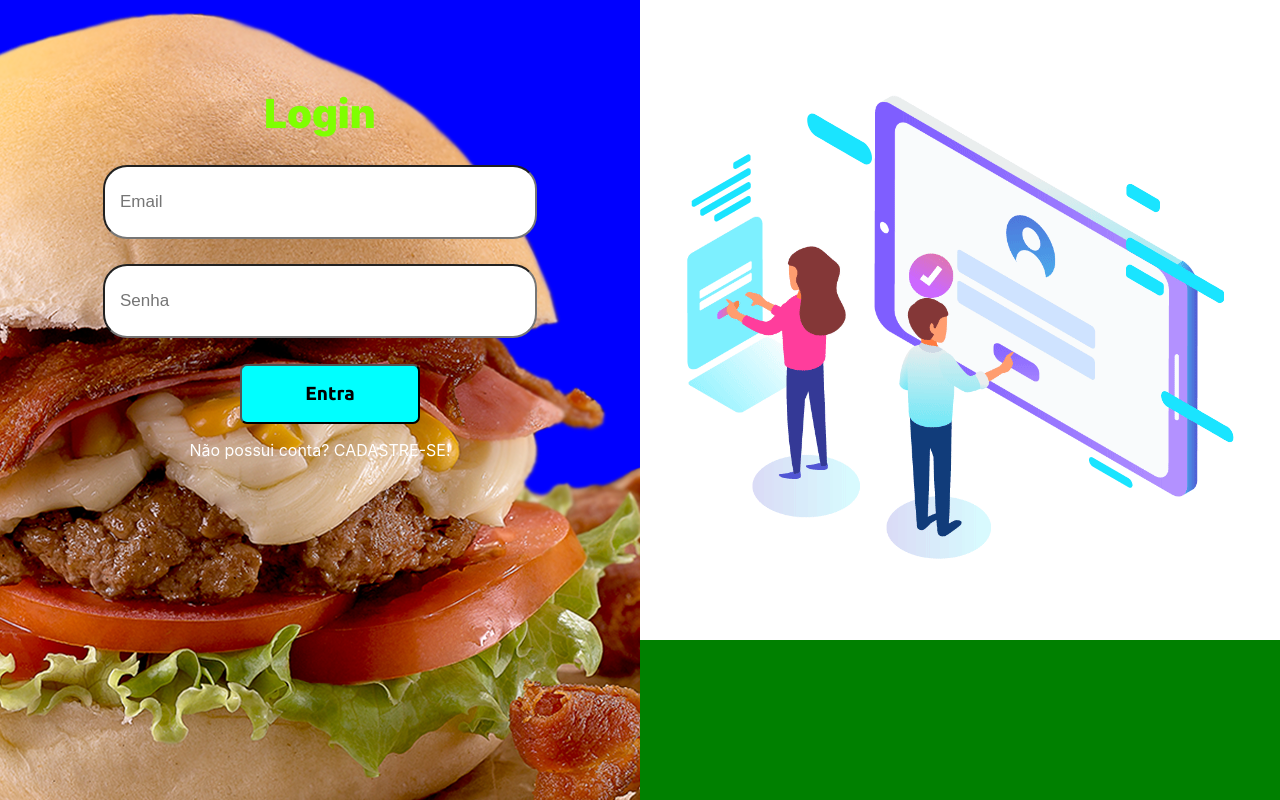
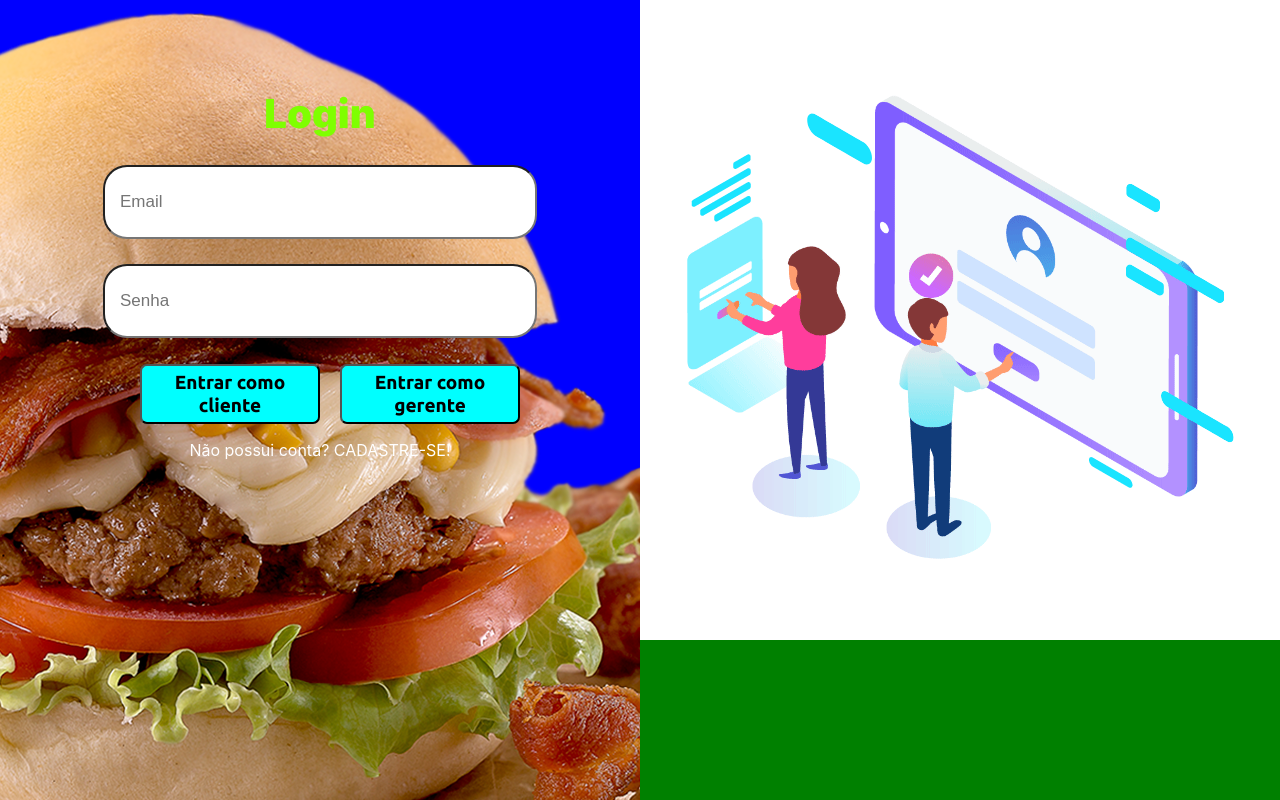
Before and after one commit to Eliabesilva317/Infoproduto, a React (Create React App) app in the folder web/card-web/: page / in a window 1280 px wide. Built offline with nearby package versions, Linux system fonts and the light colour scheme.

Commit message:
Reformulando login

```diff
--- a/web/card-web/src/pages/login/index.js
+++ b/web/card-web/src/pages/login/index.js
@@ -50,7 +50,8 @@ function Login() {
         </div>
 
         <div>
-          <button className="button">Entra</button>
+          <button className="button">Entrar como cliente</button>
+          <button className="button">Entrar como gerente</button>
 
           <p className="link">
             Não possui conta? <Link to="/register">Cadastre-se!</Link>
```
